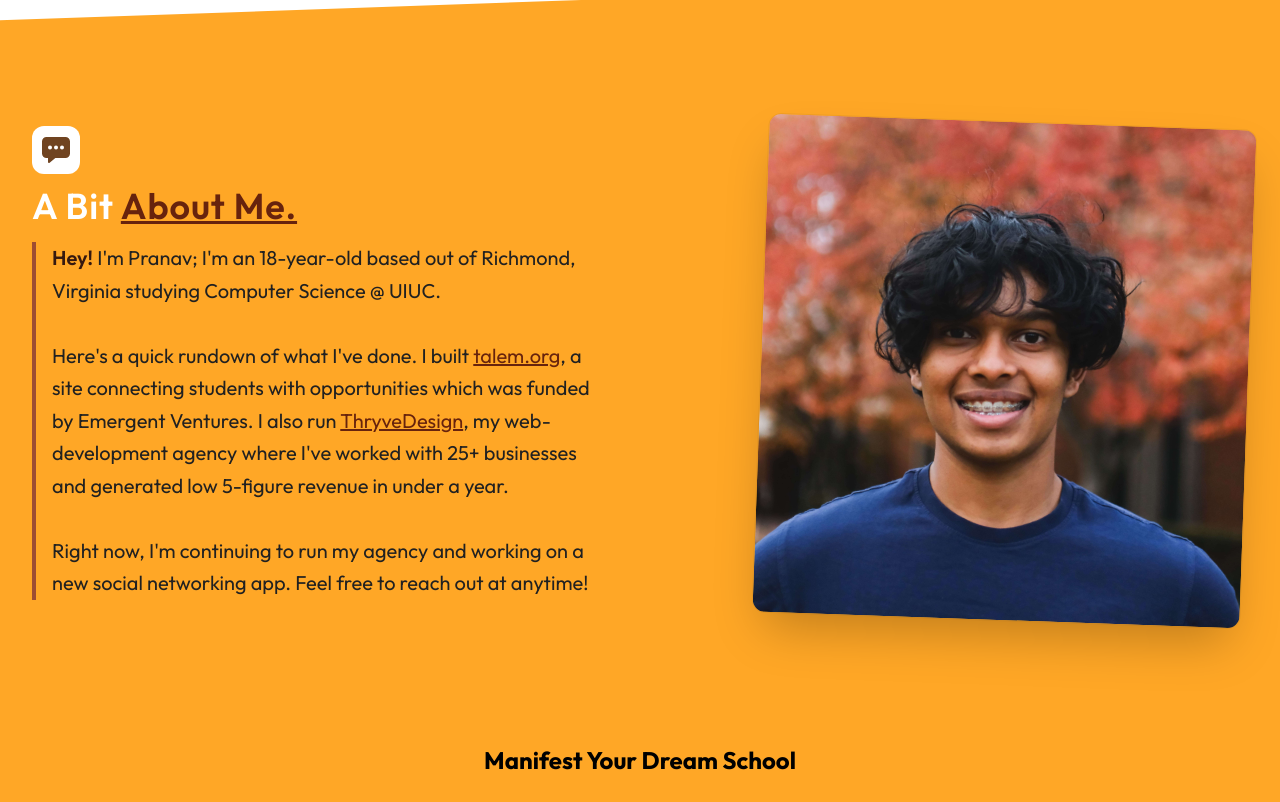
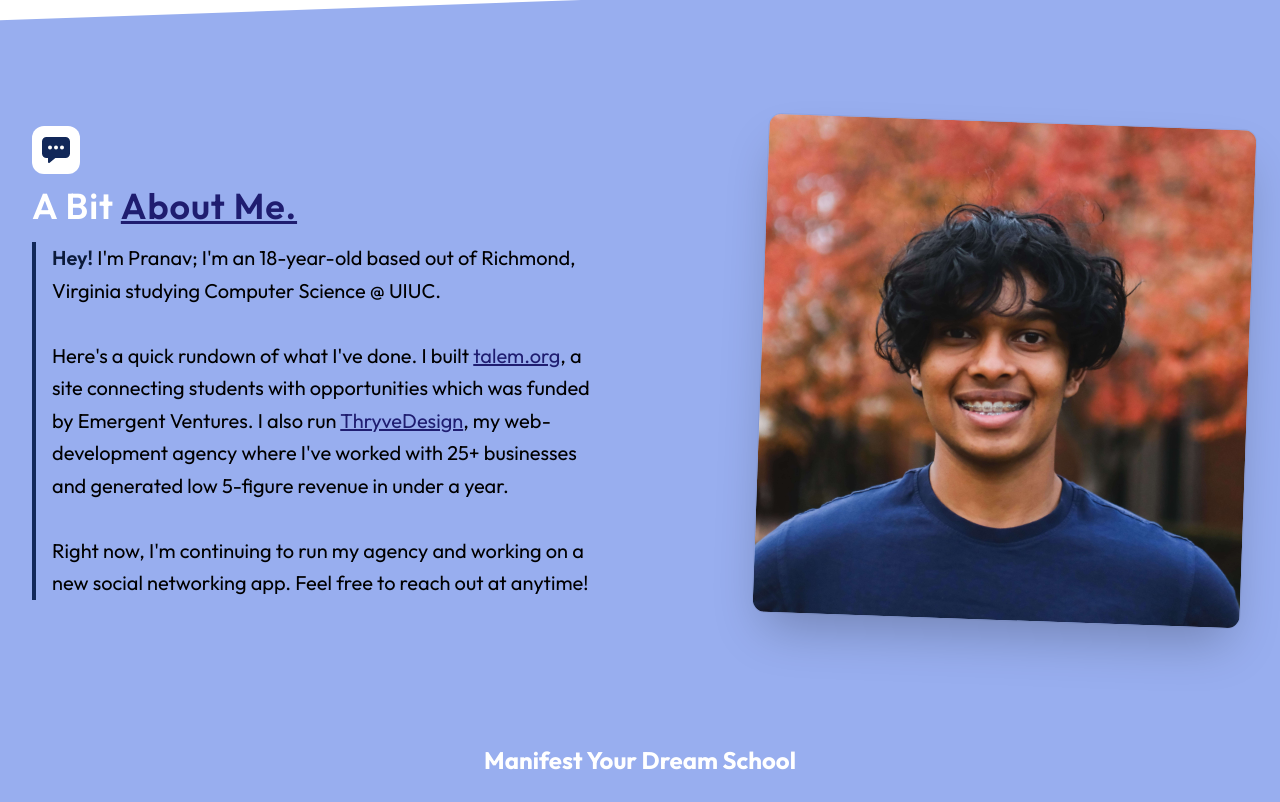
Before and after one commit to OliverIsOliver/AdmitsCollegeConsulting, a React (Vite) app: page / in a window 1280 px wide. Shown: the part 878-1680 px from the top of the page. Built offline with nearby package versions, Linux system fonts and the light colour scheme.

Commit message:
recolor about section

```diff
--- a/src/Components/AboutSection.jsx
+++ b/src/Components/AboutSection.jsx
@@ -18,7 +18,7 @@ export default function AboutMe() {
   return (
     <>
       <div
-        class="relative overflow-hidden bg-orange-400 -skew-y-2 px-4 xl:px-0 pt-16 space-y-24 font-outfit"
+        class="relative overflow-hidden bg-[#98AEEF] -skew-y-2 px-4 xl:px-0 pt-16 space-y-24 font-outfit"
         id="about"
       >
         <div class="relative skew-y-2">
@@ -27,17 +27,17 @@ export default function AboutMe() {
               <div className="pl-0">
                 <div>
                   <span class="flex h-12 w-12 items-center justify-center rounded-xl bg-white">
-                    <IoChatboxEllipses className="h-8 w-8 text-[#704421]" />
+                    <IoChatboxEllipses className="h-8 w-8 text-[#122859]" />
                   </span>
                 </div>
 
                 <div class="mt-3">
                   <h2 class="text-4xl mb-1 font-semibold tracking-wide text-white">
                     A Bit{" "}
-                    <span className="text-[#67230d] underline">About Me.</span>
+                    <span className="text-[#1f1d70] underline">About Me.</span>
                   </h2>
-                  <p className="px-4 text-gray-900 border-l-4 border-[#9d4d32] text-xl leading-relaxed text-slate-900 my-4">
-                    <span className="text-[#36190f] font-semibold">
+                  <p className="px-4 text-black border-l-4 border-[#122859] text-xl leading-relaxed my-4">
+                    <span className="text-[#0c1b3b] font-semibold">
                       Hey!
                     </span>{" "}
                     I'm Pranav; I'm an 18-year-old based out of Richmond, Virginia studying
@@ -49,7 +49,7 @@ export default function AboutMe() {
                     <a
                       href="https://talem.org"
                       target="_blank"
-                      className="underline text-[#67230d]"
+                      className="underline text-[#1f1d70]"
                     >
                       talem.org
                     </a>
@@ -57,7 +57,7 @@ export default function AboutMe() {
                     <a
                       href="https://thryvedesign.com"
                       target="_blank"
-                      className="underline text-[#67230d]"
+                      className="underline text-[#1f1d70]"
                     >
                       ThryveDesign
                     </a>
@@ -81,7 +81,7 @@ export default function AboutMe() {
           </div>
 
           <div className="mt-16 mb-28 px-6 text-center font-outfit sm:px-10 lg:px-16">
-            <h2 className="text-black text-2xl font-bold">
+            <h2 className="text-white text-2xl font-bold">
               Manifest Your Dream School
             </h2>
             <ul
```
